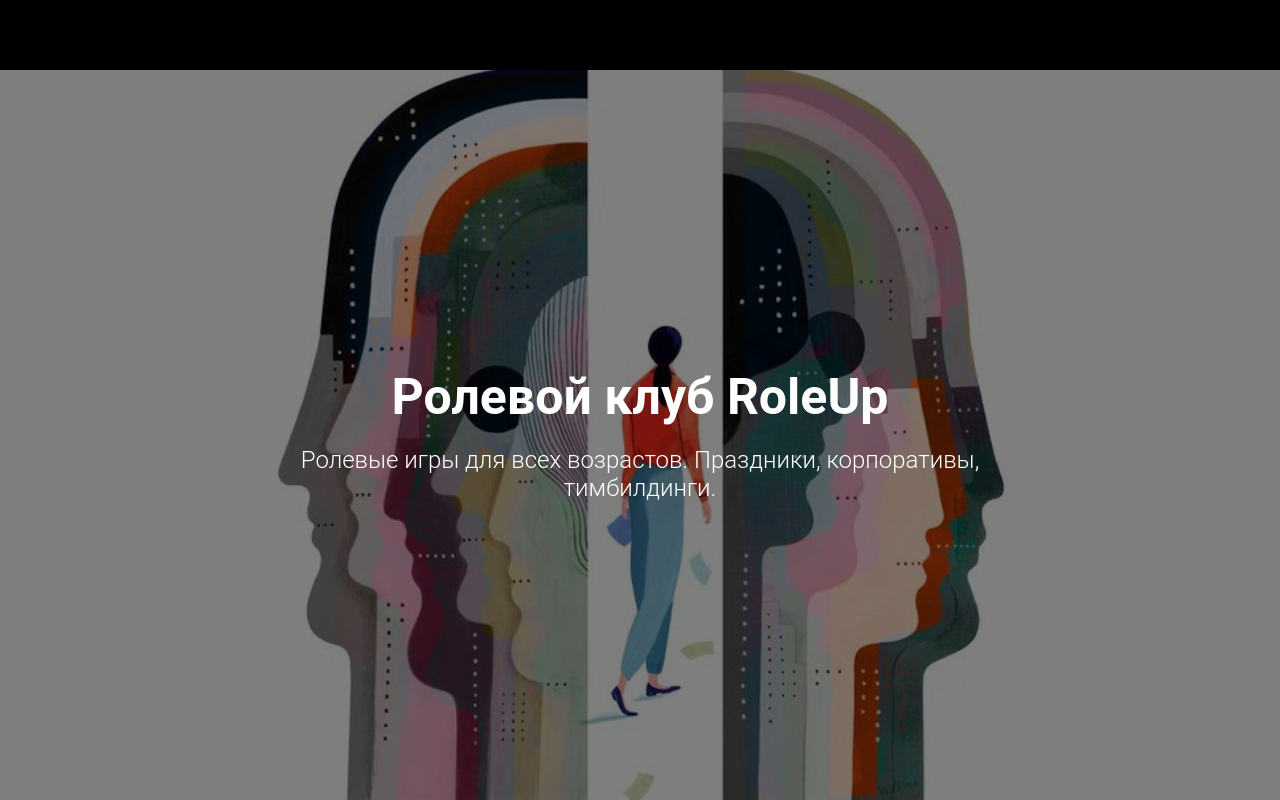
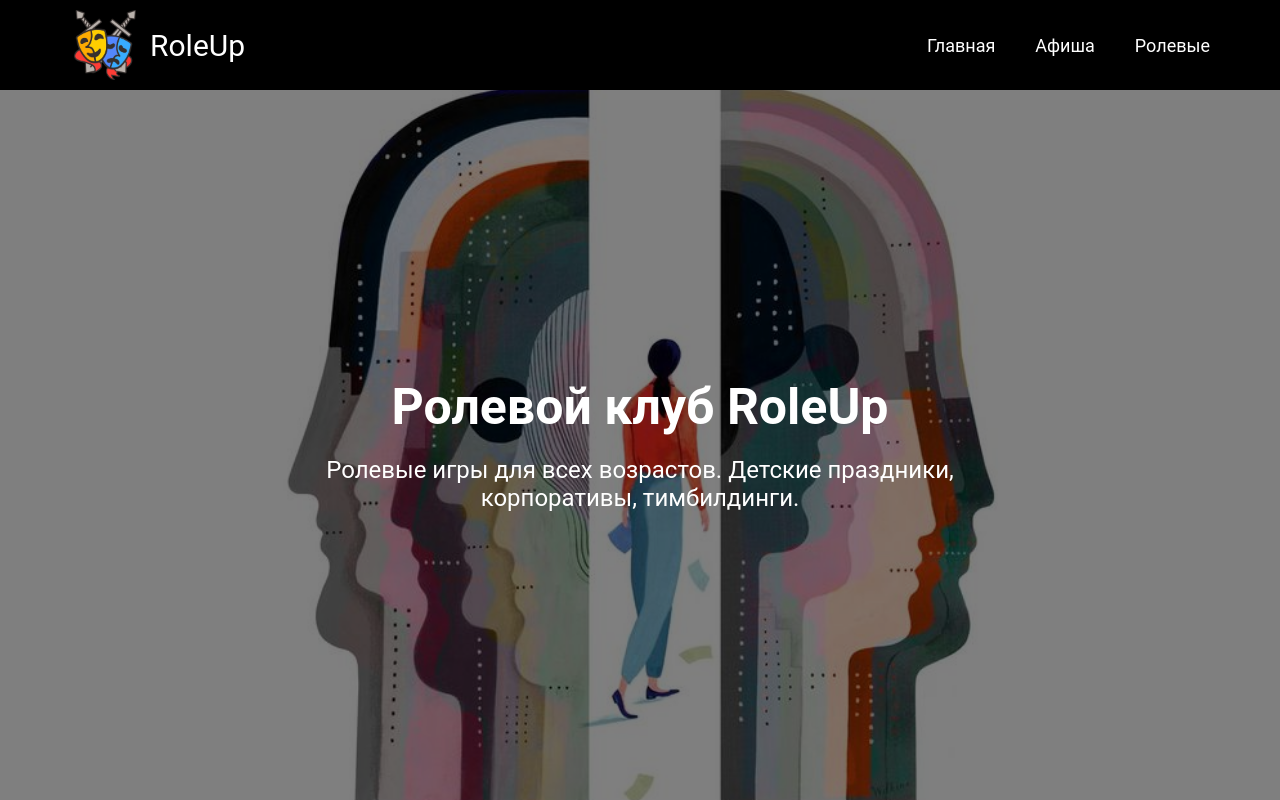
Before and after one commit to YuRo711/RoleUp-React, a React (Create React App) app: page / in a window 1280 px wide. Built offline with nearby package versions, Linux system fonts and the light colour scheme.

Commit message:
hero and header separated

```diff
--- a/package.json
+++ b/package.json
@@ -8,6 +8,7 @@
     "@testing-library/user-event": "^13.5.0",
     "react": "^18.3.1",
     "react-dom": "^18.3.1",
+    "react-router-dom": "^6.25.1",
     "react-scripts": "5.0.1",
     "web-vitals": "^2.1.4"
   },
--- a/src/components/App/App.js
+++ b/src/components/App/App.js
@@ -3,6 +3,8 @@ import { LanguageContext } from "../../contexts/LanguageContext";
 import './App.css';
 import { useState } from 'react';
 import { texts } from '../../utils/texts';
+import { Route, Routes } from 'react-router-dom';
+import Hero from '../Hero/Hero';
 
 function App() {
   const [lang, setLang] = useState("ru");
@@ -13,6 +15,14 @@ function App() {
         <Header
           texts={texts[lang].header}
         />
+        <Routes>
+          <Route path='/' element={
+            <Hero
+              texts={texts[lang].header}
+            />
+          }
+          />
+        </Routes>
       </LanguageContext.Provider>
     </div>
   );
--- a/src/components/Header/Header.css
+++ b/src/components/Header/Header.css
@@ -1,59 +1,35 @@
 .header {
   width: 100vw;
+  position: fixed;
+  width: 100%;
+  height: 90px;
+  background-color: #000;
+  z-index: 3;
+  display: flex;
+  align-items: center;
+  box-sizing: border-box;
+  padding: 10px 70px;
+  color: #FFF;
 }
 
-.header__bar {
-  position: fixed;
-  width: 100%;
-  height: 70px;
-  background-color: #000;
-  z-index: 3;
+.header__logo {
+  max-height: 100%;
 }
 
-
-
-.header__hero {
-  height: calc(100vh - 70px);
-  margin-top: 70px;
-  width: 100vw;
-  display: flex;
-  flex-direction: column;
-  justify-content: center;
-  align-items: center;
-  position: relative;
-  overflow: hidden;
+.header__logo-title {
+  margin-left: 10px;
+  font-size: 30px;
+  font-weight: 400;
 }
 
-.header__banner {
-  height: calc(100% + 25px);
-  position: absolute;
+.header__links {
+  margin-left: auto;
+  display: flex;
+  gap: 40px;
 }
 
-.header__overlay {
-  width: 100%;
-  height: 100%;
-  position: absolute;
-  top: 0;
-  left: 0;
-  z-index: 1;
-  background-color: rgb(0, 0, 0, 0.5);
+.header__link {
+  text-decoration: none;
+  color: #FFF;
+  font-size: 18px;
 }
-
-.header__text {
-  color: #FFF;
-  z-index: 2;
-  display: flex;
-  flex-direction: column;
-  align-items: center;
-  gap: 20px;
-}
-
-.header__title {
-  font-size: 50px;
-}
-
-.header__subtitle {
-  font-weight: 300;
-  max-width: 700px;
-  text-align: center;
-}
--- a/src/components/Header/Header.js
+++ b/src/components/Header/Header.js
@@ -1,29 +1,27 @@
 import "./Header.css";
 import banner from "../../images/banner 1.jpg";
+import logo from "../../images/logo.png";
+import { NavLink } from "react-router-dom";
 
 export default function Header(props) {
   const {texts} = props;
 
   return (
     <header className="header">
-      <div className="header__bar">
-
-      </div>
-      <div className="header__hero">
-        <img className="header__banner"
-          src={banner}
-          alt="banner image"
-        />
-        <div className="header__overlay"/>
-        <div className="header__text">
-          <h1 className="header__title">
-            {texts.title}
-          </h1>
-          <h2 className="header__subtitle">
-            {texts.subtitle}
-          </h2>
-        </div>
-      </div>
+      <img className="header__logo"
+        src={logo}
+        alt="roleup logo"
+      />
+      <h2 className="header__logo-title">RoleUp</h2>
+      <nav className="header__links">
+      {
+        texts.links.map((link) =>
+          <NavLink className="header__link" to={link.url}>
+            {link.text}
+          </NavLink>
+        )
+      }
+      </nav>
     </header>
   );
 }
--- /dev/null
+++ b/src/components/Hero/Hero.css
@@ -0,0 +1,45 @@
+.header__hero {
+  height: calc(100vh - 90px);
+  margin-top: 90px;
+  width: 100vw;
+  display: flex;
+  flex-direction: column;
+  justify-content: center;
+  align-items: center;
+  position: relative;
+  overflow: hidden;
+}
+
+.header__banner {
+  height: calc(100% + 25px);
+  position: absolute;
+}
+
+.header__overlay {
+  width: 100%;
+  height: 100%;
+  position: absolute;
+  top: 0;
+  left: 0;
+  z-index: 1;
+  background-color: rgb(0, 0, 0, 0.5);
+}
+
+.header__text {
+  color: #FFF;
+  z-index: 2;
+  display: flex;
+  flex-direction: column;
+  align-items: center;
+  gap: 20px;
+}
+
+.header__title {
+  font-size: 50px;
+}
+
+.header__subtitle {
+  font-weight: 400;
+  max-width: 700px;
+  text-align: center;
+}
--- /dev/null
+++ b/src/components/Hero/Hero.js
@@ -0,0 +1,24 @@
+import "./Hero.css";
+import banner from "../../images/banner 1.jpg";
+
+export default function Hero(props) {
+  const {texts} = props;
+
+  return (
+    <div className="header__hero">
+      <img className="header__banner"
+        src={banner}
+        alt="banner image"
+      />
+      <div className="header__overlay"/>
+      <div className="header__text">
+        <h1 className="header__title">
+          {texts.title}
+        </h1>
+        <h2 className="header__subtitle">
+          {texts.subtitle}
+        </h2>
+      </div>
+    </div>
+  );
+}
--- a/src/index.css
+++ b/src/index.css
@@ -16,3 +16,5 @@ button {
   font-family: 'Roboto', 'Lucida Sans', Verdana, sans-serif;
   cursor: pointer;
 }
+
+@import url("./vendor/fonts.css");
--- a/src/index.js
+++ b/src/index.js
@@ -2,10 +2,13 @@ import React from 'react';
 import ReactDOM from 'react-dom/client';
 import './index.css';
 import App from './components/App/App';
+import { BrowserRouter } from 'react-router-dom';
 
 const root = ReactDOM.createRoot(document.getElementById('root'));
 root.render(
   <React.StrictMode>
-    <App />
+    <BrowserRouter>
+      <App />
+    </BrowserRouter>
   </React.StrictMode>
 )
--- a/src/utils/texts.js
+++ b/src/utils/texts.js
@@ -2,7 +2,21 @@ export const texts = {
   ru: {
     header: {
       title: "Ролевой клуб RoleUp",
-      subtitle: "Ролевые игры для всех возрастов. Праздники, корпоративы, тимбилдинги.",
+      subtitle: "Ролевые игры для всех возрастов. Детские праздники, корпоративы, тимбилдинги.",
+      links: [
+        {
+          url: "/",
+          text: "Главная"
+        },
+        {
+          url: "/events",
+          text: "Афиша"
+        },
+        {
+          url: "/games",
+          text: "Ролевые"
+        },
+      ]
     }
   }
 }
```
Also changed, not shown: src/images/logo.png, 1 other file (tests, documents, lock files or other folders).
